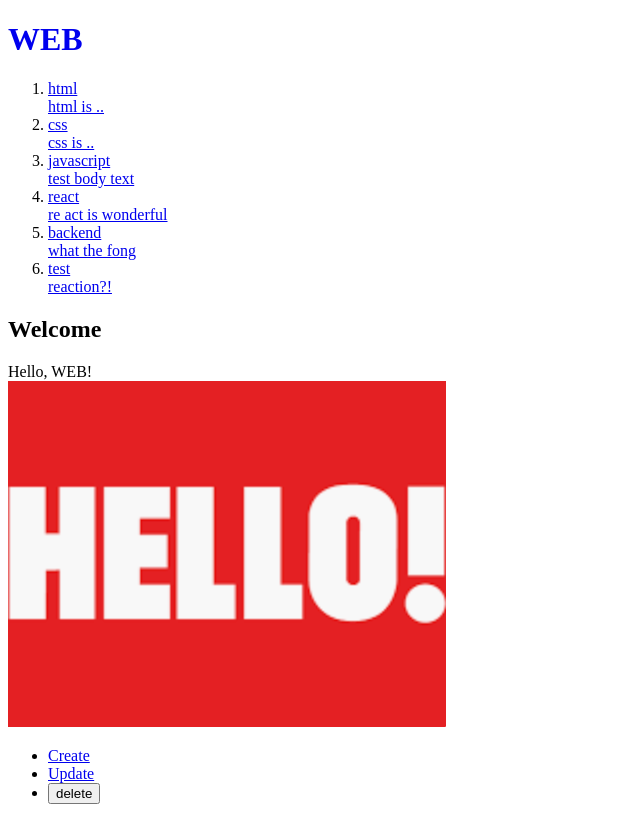
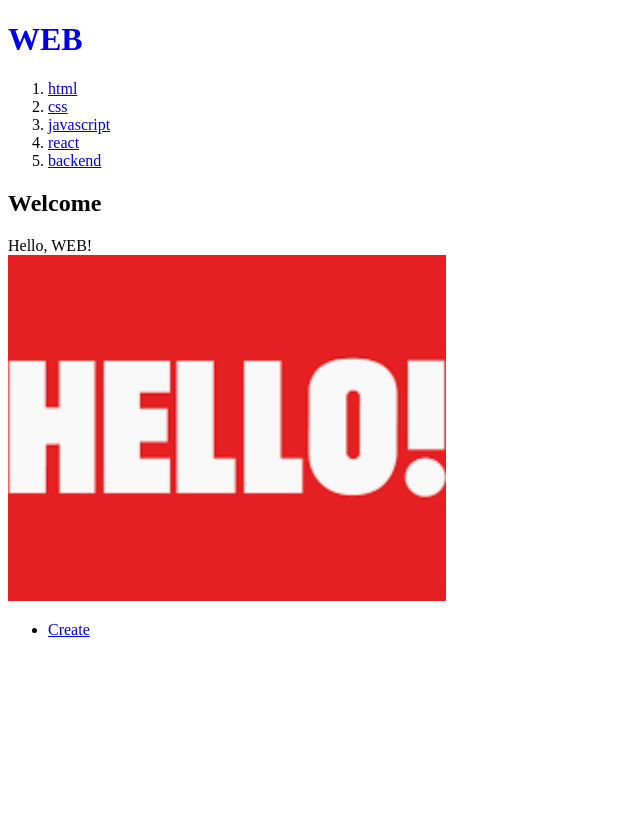
Before and after one commit to contextand/nextjsBasic, a Next.js app: page / in a window 1280 px wide. Shown: the whole page, without its empty margins (0-640 px from the left). Built offline with nearby package versions, Linux system fonts and the light colour scheme; data requests are answered from the project's data file.

Commit message:
하단 버튼 영역만 클라이언트 컴포넌트로 전환

```diff
--- a/db.json
+++ b/db.json
@@ -24,11 +24,6 @@
       "id": "2c91",
       "title": " backend",
       "body": "what the fong"
-    },
-    {
-      "id": "813f",
-      "title": "test",
-      "body": "reaction?!"
     }
   ],
   "posts": [
--- /dev/null
+++ b/src/app/Control.js
@@ -0,0 +1,25 @@
+"use client";
+import Link from "next/link";
+import { useParams } from "next/navigation";
+
+export function Control() {
+  const params = useParams();
+  const id = params.id;
+  return (
+    <ul>
+      <li>
+        <Link href="/create">Create</Link>
+      </li>
+      {id ? (
+        <>
+          <li>
+            <Link href="/update/1">Update</Link>
+          </li>
+          <li>
+            <input type="button" value="delete"></input>
+          </li>
+        </>
+      ) : null}
+    </ul>
+  );
+}
--- a/src/app/layout.js
+++ b/src/app/layout.js
@@ -1,5 +1,6 @@
 import Link from "next/link";
 import "./globals.css";
+import { Control } from "./Control";
 
 export default async function RootLayout({ children }) {
   const resp = await fetch("http://localhost:9999/topics", {
@@ -16,27 +17,13 @@ export default async function RootLayout({ children }) {
           {topics.map((topic) => {
             return (
               <li key={topic.id}>
-                <Link href={`/read/${topic.id}`}>
-                  {topic.title}
-                  <br />
-                  {topic.body}
-                </Link>
+                <Link href={`/read/${topic.id}`}>{topic.title}</Link>
               </li>
             );
           })}
         </ol>
         {children}
-        <ul>
-          <li>
-            <Link href="/create">Create</Link>
-          </li>
-          <li>
-            <Link href="/update/1">Update</Link>
-          </li>
-          <li>
-            <input type="button" value="delete"></input>
-          </li>
-        </ul>
+        <Control />
       </body>
     </html>
   );
```
